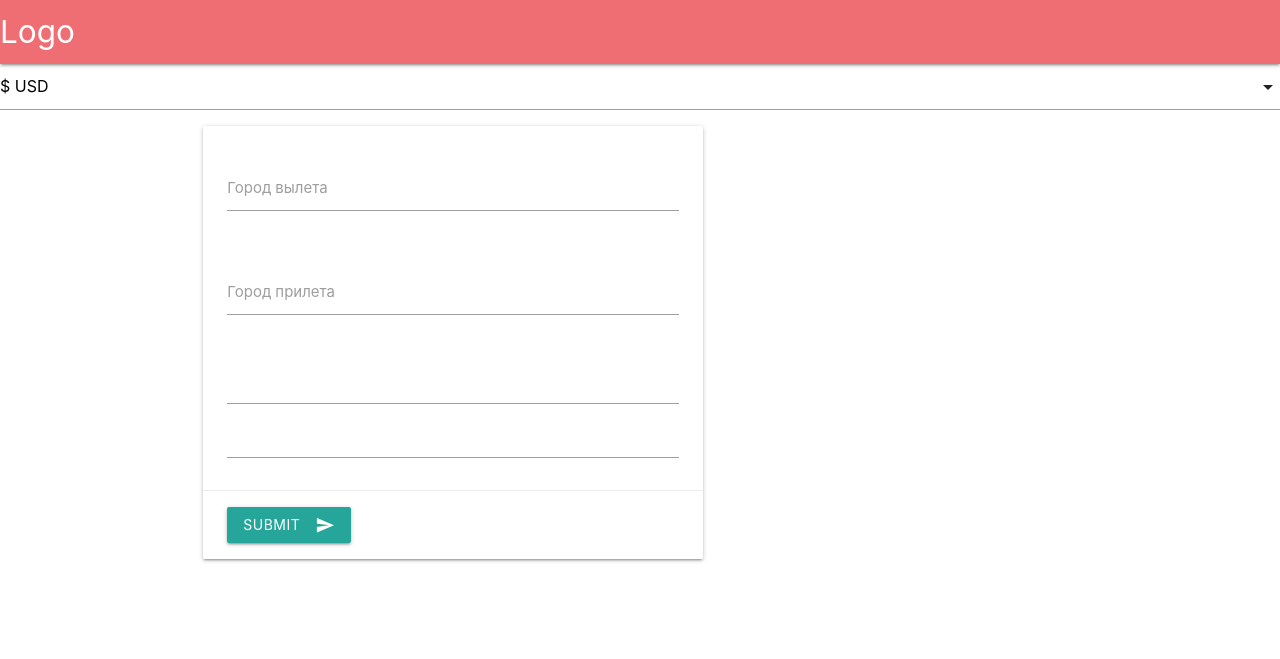
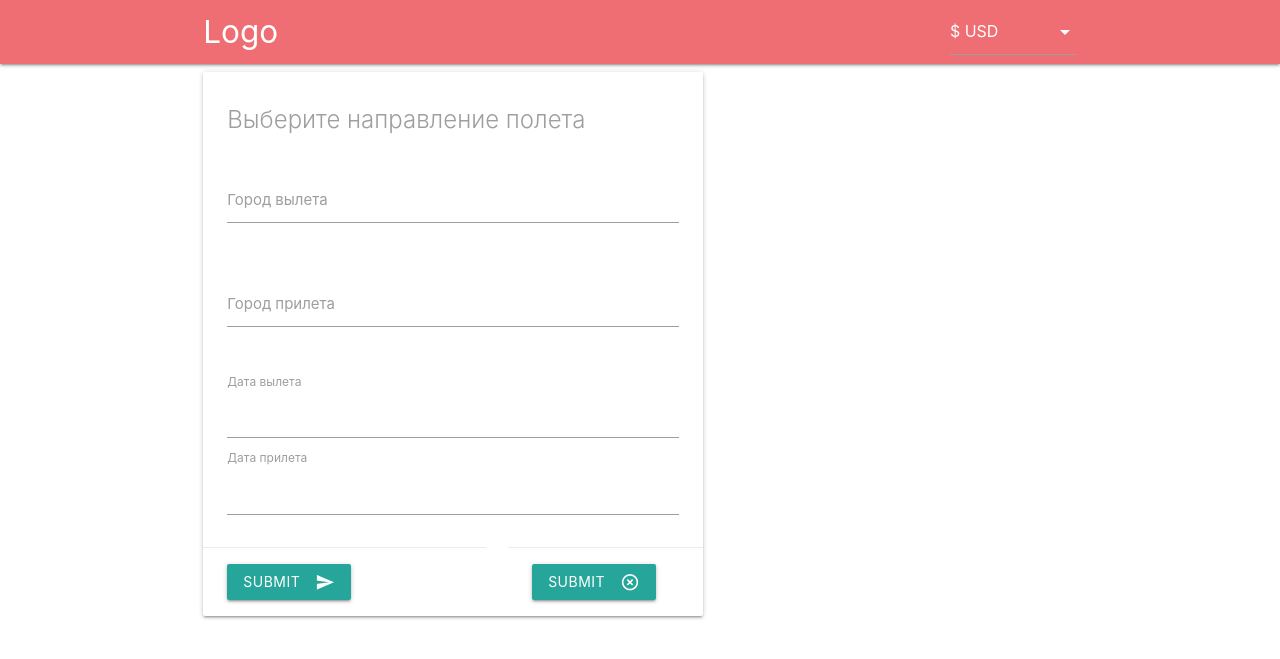
Before and after one commit to DmitriyMK/jsTask, a website built with webpack: page lesson-16/src/index.html in a window 1280 px wide. Built offline with nearby package versions, Linux system fonts and the light colour scheme; some packages are replaced by stand-ins of ours; no server answers.

Commit message:
update templates

```diff
--- a/lesson-16/src/css/style.css
+++ b/lesson-16/src/css/style.css
@@ -107,3 +107,18 @@
   font-weight: bold;
   font-size: 18px;
 }
+
+.card .card-image .card-title {
+  position: relative !important;
+  color: #9e9e9e !important;
+}
+.card .card-image {
+  padding-top: 30px;
+}
+.select-wrapper input.select-dropdown {
+  display: inline !important;
+  color: #fff;
+}
+.select-wrapper .caret {
+  fill: #fff !important;
+}
--- a/lesson-16/src/index.html
+++ b/lesson-16/src/index.html
@@ -1,13 +1,15 @@
 <!DOCTYPE html>
 <html lang="en">
+
 <head>
     <meta charset="UTF-8">
     <title>Title</title>
-        <link href="https://fonts.googleapis.com/icon?family=Material+Icons" rel="stylesheet"/>
+    <link href="https://fonts.googleapis.com/icon?family=Material+Icons" rel="stylesheet" />
 
 </head>
+
 <body>
-        <ul id="dropdown1" class="dropdown-content">
+    <!-- <ul id="dropdown1" class="dropdown-content">
         <li>
             <a href="#!">one</a>
         </li>
@@ -18,17 +20,28 @@
         <li>
             <a href="#!">three</a>
         </li>
-        </ul>
+    </ul> -->
+
     <nav>
         <div class="nav-wrapper">
+
+            <div class="container">
+                <div class="row">
+                    <div class="col s12 m10">
                         <a href="#!" class="brand-logo">Logo</a>
-
                     </div>
-        </nav>
+                    <div class="col s12 m2">
                         <select id="currency">
                             <option selected value="USD">$ USD</option>
                             <option value="EUR">€ Euro</option>
                         </select>
+                    </div>
+                </div>
+            </div>
+        </div>
+    </nav>
+
+
     <div class="container">
         <div class="row">
             <div class="col s12 m7">
@@ -49,21 +62,40 @@
                                 <label class="active" for="city_of_departure">Город прилета</label>
                             </div>
                         </div>
+                        <label class="active" for="departure">Дата вылета</label>
                         <input type="text" class="datepicker departure">
+                        <label class="active" for="departure">Дата прилета</label>
                         <input type="text" class="datepicker return">
 
                     </div>
+
+
+                    <div class="row">
+                        <div class="col s6 m7">
                             <div class="card-action">
                                 <button class="submit btn waves-effect waves-light" type="submit" name="action">Submit
                                     <i class="material-icons right">send</i>
                                 </button>
                             </div>
                         </div>
+
+                        <div class="col s6 m5">
+                            <div class="card-action">
+                                <button class="submit btn waves-effect waves-light" type="submit" name="action">Submit
+                                    <i class="material-icons right">highlight_off</i>
+                                </button>
                             </div>
                         </div>
+                    </div>
+
+                </div>
+            </div>
+        </div>
+
         <div class="row">
             <div class="tickets"></div>
         </div>
     </div>
 </body>
+
 </html>
```
Lines whose indentation alone changed are shown as unchanged.
